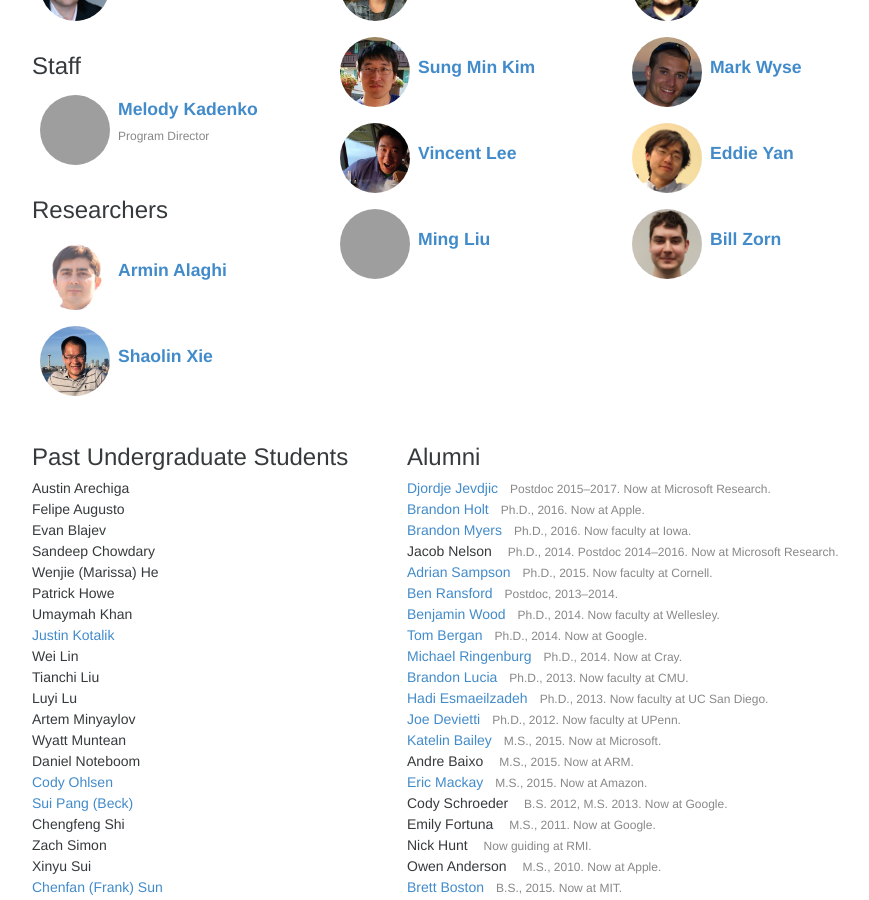
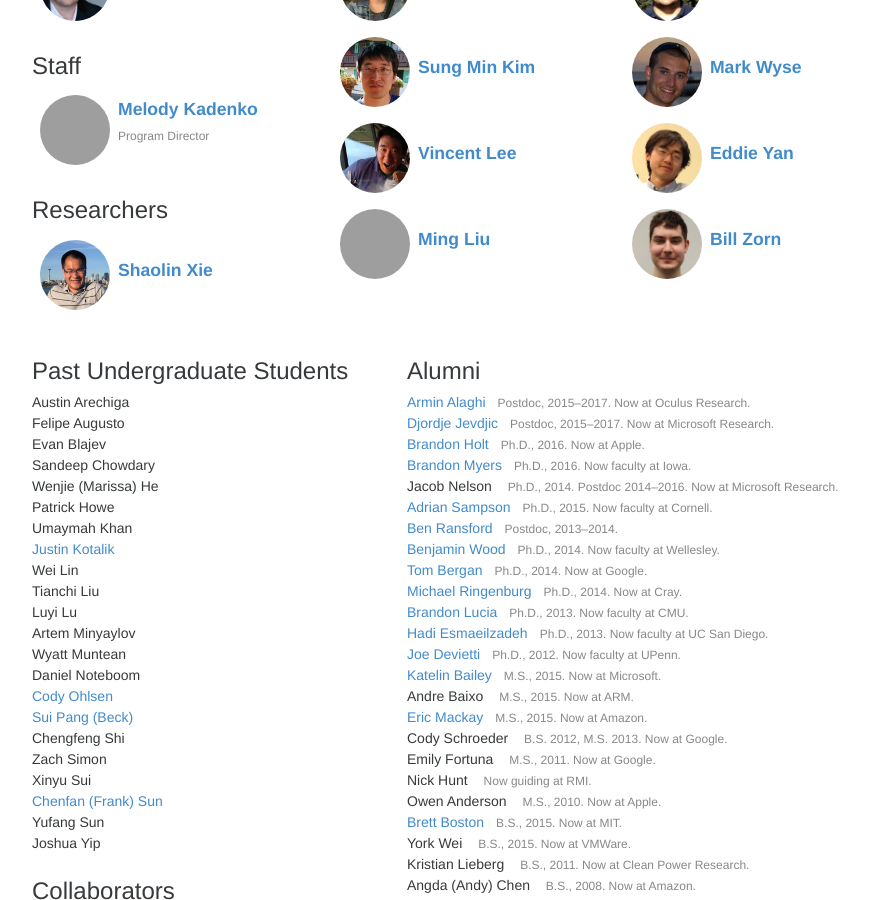
Before and after one commit to uwsampa/sampa-public, a Jekyll site: the page built from index.html, in a window 1280 px wide and 900 px high, scrolled down 2016 px, cut to the strip 0-900 px from the top of the window. Shown: the whole strip, without its empty margins (173-1042 px from the left). Built offline with Jekyll 4.4.1, drawn with Linux system fonts in a browser that asks for light colours; nearby versions of some CDN libraries; Markdown is read by kramdown in place of the engine named in the settings; grey boxes are pictures that could not be loaded.

Commit message:
update people :rip:

```diff
--- a/_data/people.yml
+++ b/_data/people.yml
@@ -63,12 +63,6 @@ melody:
 
 # Postdocs
 # Alphabetical order
-
-armin:
-    display_name: "Armin Alaghi"
-    role: postdoc
-    webpage: "http://homes.cs.washington.edu/~armin/"
-    image: /img/people/armin.jpg
 
 shaolin:
     display_name: "Shaolin Xie"
@@ -186,11 +180,17 @@ billzorn:
 # Alums
 # The order is: PhD/postdoc by year; MS by year; BS by year
 
+armin:
+    display_name: "Armin Alaghi"
+    role: "alum"
+    webpage: "http://homes.cs.washington.edu/~armin/"
+    image: /img/people/armin.jpg
+    bio: "Postdoc, 2015&ndash;2017. Now at Oculus Research."
 jevdjic:
     display_name: "Djordje Jevdjic"
     role: "alum"
     webpage: "http://parsa.epfl.ch/~jevdjic/"
-    bio: "Postdoc 2015&ndash;2017. Now at Microsoft Research."
+    bio: "Postdoc, 2015&ndash;2017. Now at Microsoft Research."
 bholt:
     display_name: "Brandon Holt"
     webpage: "https://homes.cs.washington.edu/~bholt/"
```
